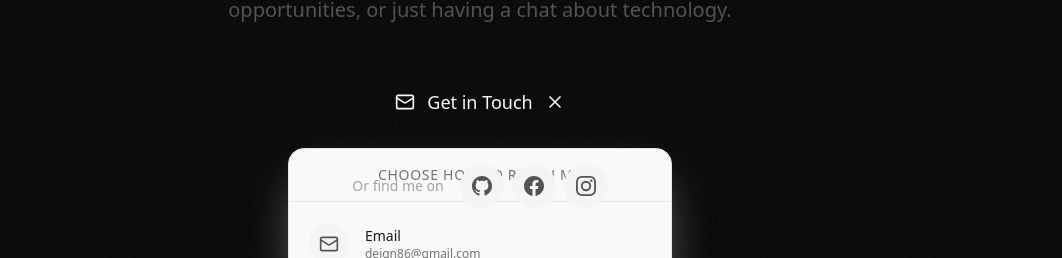
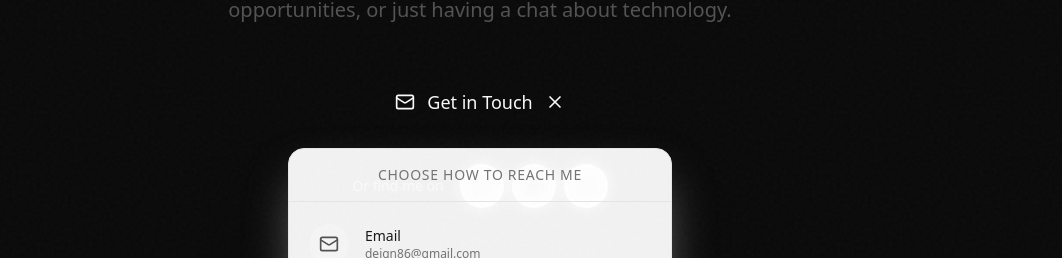
Before and after one commit to Deign86/deign-lazaro-dev, a Next.js app: page / in a window 1280 px wide. Both pictures are taken after a click on the button "Get in Touch". Shown: the part 5525-5783 px from the top of the page, without its empty margins (160-1222 px from the left). Built offline with nearby package versions, Linux system fonts and the light colour scheme; no server answers.

Commit message:
fix: resolve UI bugs - scroll indicator positioning and contact dropdown z-index

```diff
--- a/src/components/Contact.tsx
+++ b/src/components/Contact.tsx
@@ -131,12 +131,12 @@ export function Contact() {
 
         {/* Expandable Contact Button */}
         <ScrollReveal direction="up" blur={true} scale={true} delay={0.4}>
-          <div className="mt-12 flex flex-col items-center">
+          <div className="mt-12 flex flex-col items-center relative z-20">
             <div className="relative">
               {/* Main expandable button */}
               <motion.button
                 onClick={() => setIsExpanded(!isExpanded)}
-                className="group relative inline-flex items-center gap-3 px-8 py-4 bg-mono-950 dark:bg-mono-50 text-mono-50 dark:text-mono-950 rounded-full font-medium text-lg overflow-hidden transition-all duration-300 hover:shadow-xl hover:shadow-mono-950/20 dark:hover:shadow-mono-50/20 cursor-pointer"
+                className="group relative inline-flex items-center gap-3 px-8 py-4 bg-mono-950 dark:bg-mono-50 text-mono-50 dark:text-mono-950 rounded-full font-medium text-lg overflow-hidden transition-all duration-300 hover:shadow-xl hover:shadow-mono-950/20 dark:hover:shadow-mono-50/20 cursor-pointer z-30"
                 whileHover={{ scale: 1.02 }}
                 whileTap={{ scale: 0.98 }}
               >
@@ -164,7 +164,7 @@ export function Contact() {
                   animate={{ opacity: 1, y: 0, scale: 1 }}
                   exit={{ opacity: 0, y: -10, scale: 0.95 }}
                   transition={{ duration: 0.2 }}
-                  className="absolute top-full left-1/2 -translate-x-1/2 mt-4 w-80 sm:w-96 bg-mono-50 dark:bg-mono-900 rounded-2xl border border-mono-200 dark:border-mono-800 shadow-2xl shadow-mono-200/50 dark:shadow-mono-950/50 overflow-hidden"
+                  className="absolute top-full left-1/2 -translate-x-1/2 mt-4 w-80 sm:w-96 bg-white/95 dark:bg-mono-900/95 backdrop-blur-sm rounded-2xl border border-mono-200 dark:border-mono-800 shadow-2xl shadow-mono-200/50 dark:shadow-mono-950/50 overflow-hidden z-40"
                 >
                   {/* Header */}
                   <div className="px-5 py-4 border-b border-mono-200 dark:border-mono-800">
@@ -215,7 +215,7 @@ export function Contact() {
 
           {/* Social links row */}
           <ScrollReveal direction="up" blur={true} delay={0.5}>
-            <div className="mt-8 flex items-center gap-4">
+            <div className="mt-8 flex items-center gap-4 relative z-10">
               <span className="text-sm text-mono-400 dark:text-mono-600">Or find me on</span>
               <div className="flex items-center gap-2">
                 {socialLinks.map((social) => {
--- a/src/components/Hero.tsx
+++ b/src/components/Hero.tsx
@@ -120,13 +120,14 @@ export function Hero() {
             <span className="absolute inset-0 bg-mono-800 dark:bg-mono-200 transform scale-x-0 group-hover:scale-x-100 transition-transform duration-500 origin-left" />
           </a>
         </motion.div>
+      </motion.div>
 
-        {/* Scroll indicator */}
+      {/* Scroll indicator - positioned outside main content for proper layering */}
       <motion.div
         initial={{ opacity: 0 }}
         animate={{ opacity: 1 }}
         transition={{ delay: 1.2, duration: 0.6 }}
-          className="absolute bottom-8 left-1/2 -translate-x-1/2"
+        className="absolute bottom-8 left-1/2 -translate-x-1/2 z-10"
       >
         <motion.div
           animate={{ y: [0, 10, 0] }}
@@ -140,7 +141,6 @@ export function Hero() {
           />
         </motion.div>
       </motion.div>
-      </motion.div>
     </section>
   );
 }
```
Lines whose indentation alone changed are shown as unchanged.
